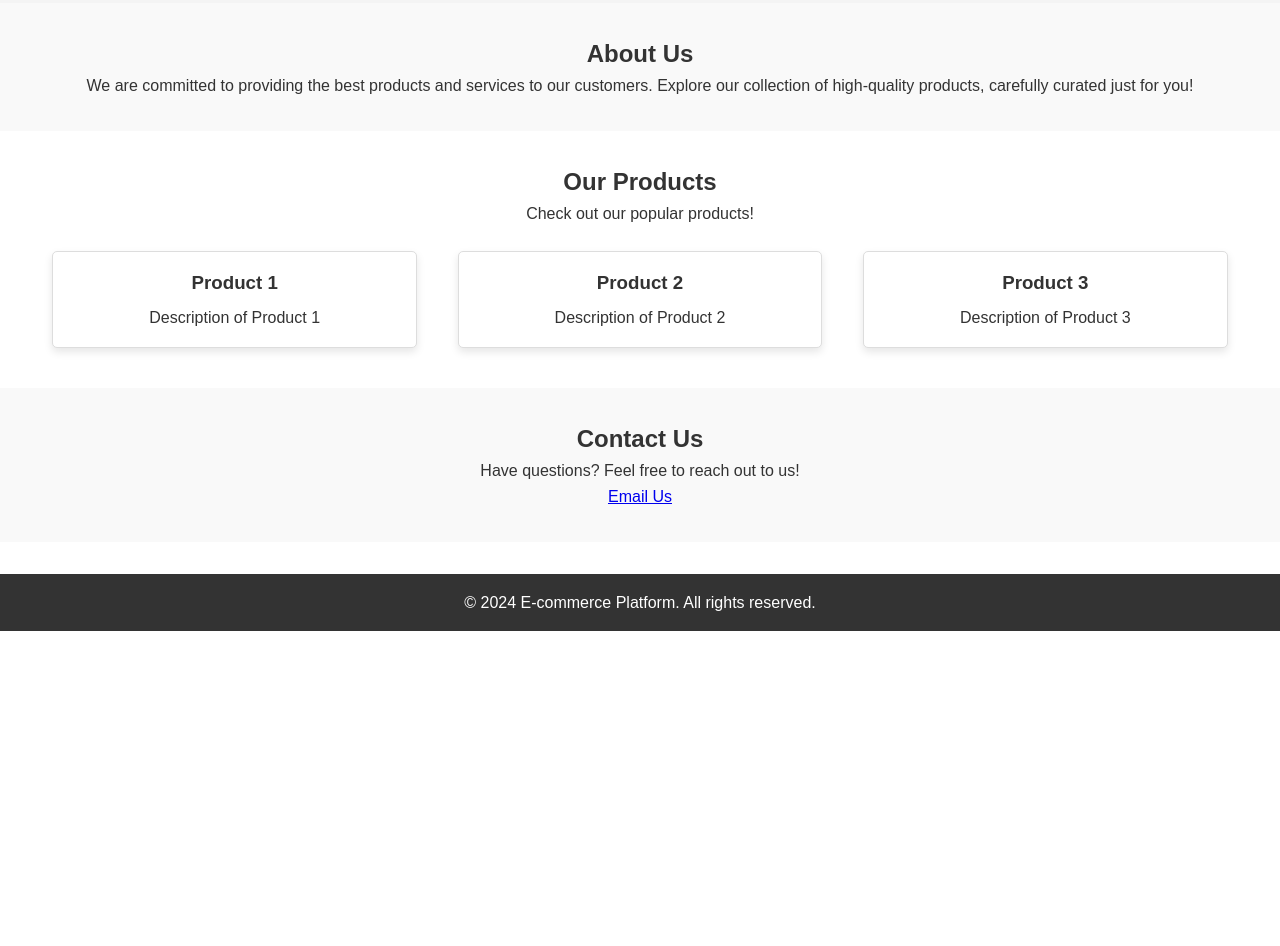
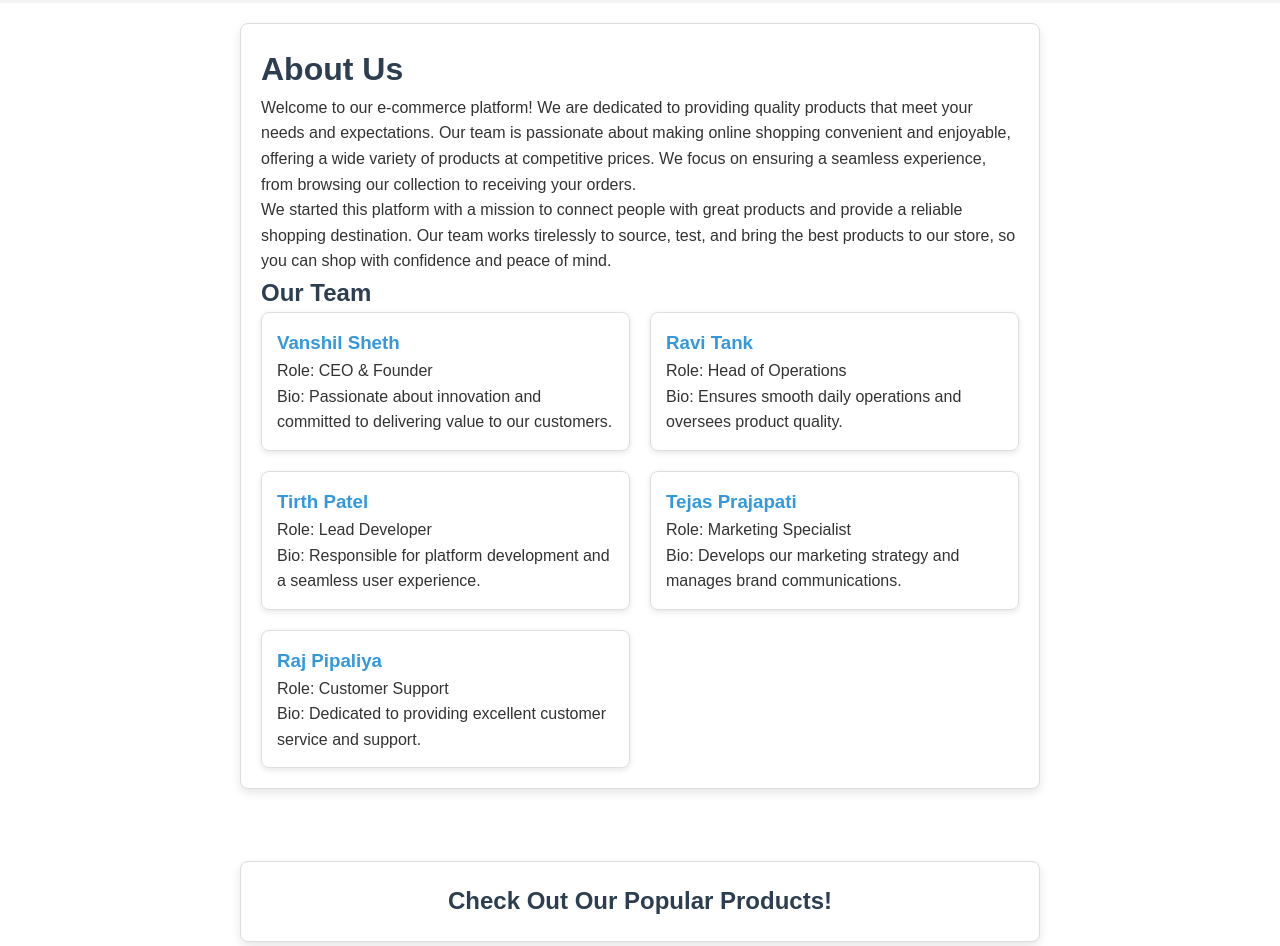
Before and after one commit to Tirthpatel810/E-Commerce, a website: page public/index.html in a window 1280 px wide. Shown: the part 322-1268 px from the top of the page. Before the commit the page ends 953 px from the top, so only its background shows below. Drawn offline with nearby package versions, Linux system fonts and the light colour scheme; no server answers.

Commit message:
add catagory in product and make other changes

```diff
--- a/models/product.js
+++ b/models/product.js
@@ -9,7 +9,8 @@ const productSchema = new mongoose.Schema({
     description: String,
     image: String,
     sellerName: String,
-    totalSold: { type: Number, default: 0 }, // New field to track items sold
+    totalSold: { type: Number, default: 0 },
+    category: { type: String, required: true }
 });
 
 const Product = mongoose.model('Product', productSchema);
--- a/public/angular.js
+++ b/public/angular.js
@@ -83,9 +83,11 @@ app.controller('ProductController', function($scope) {
 };
 });
 
-app.controller('indexCtrl',function($scope){
+app.controller('indexCtrl',function($scope,$http){
     $scope.currentUser = {};
     $scope.loggedin = false;
+    $scope.popularProducts = [];
+
     $scope.logout = function() {
         sessionStorage.removeItem('user');
         sessionStorage.clear();
@@ -113,6 +115,11 @@ app.controller('indexCtrl',function($scope){
     catch{
         $scope.currentUser = {};
     }
+
+    $http.get('/api/popular-products')
+        .then(response => {
+            $scope.popularProducts = response.data;
+        }).catch(error => console.error('Error fetching popular products:', error));
 });
 
 app.controller('sellerCtrl', function($scope, $http) {
--- a/public/index.html
+++ b/public/index.html
@@ -32,28 +32,54 @@
     </section>
 
     <!-- About Section -->
-    <section id="about" class="content-section">
-        <h2>About Us</h2>
-        <p>We are committed to providing the best products and services to our customers. Explore our collection of high-quality products, carefully curated just for you!</p>
-    </section>
+    <div class="about-us">
+        <h1>About Us</h1>
+        <p>
+            Welcome to our e-commerce platform! We are dedicated to providing quality products that meet your needs and expectations. Our team is passionate about making online shopping convenient and enjoyable, offering a wide variety of products at competitive prices. We focus on ensuring a seamless experience, from browsing our collection to receiving your orders.
+        </p>
+        <p>
+            We started this platform with a mission to connect people with great products and provide a reliable shopping destination. Our team works tirelessly to source, test, and bring the best products to our store, so you can shop with confidence and peace of mind.
+        </p>
 
-    <!-- Products Section -->
+        <h2>Our Team</h2>
+        <div class="team-members">
+            <div class="team-member">
+                <h3>Vanshil Sheth</h3>
+                <p>Role: CEO & Founder</p>
+                <p>Bio: Passionate about innovation and committed to delivering value to our customers.</p>
+            </div>
+            <div class="team-member">
+                <h3>Ravi Tank</h3>
+                <p>Role: Head of Operations</p>
+                <p>Bio: Ensures smooth daily operations and oversees product quality.</p>
+            </div>
+            <div class="team-member">
+                <h3>Tirth Patel</h3>
+                <p>Role: Lead Developer</p>
+                <p>Bio: Responsible for platform development and a seamless user experience.</p>
+            </div>
+            <div class="team-member">
+                <h3>Tejas Prajapati</h3>
+                <p>Role: Marketing Specialist</p>
+                <p>Bio: Develops our marketing strategy and manages brand communications.</p>
+            </div>
+            <div class="team-member">
+                <h3>Raj Pipaliya</h3>
+                <p>Role: Customer Support</p>
+                <p>Bio: Dedicated to providing excellent customer service and support.</p>
+            </div>
+        </div>
+    </div>
+
+    <!-- Popular Products Section -->
     <section id="products" class="content-section">
-        <h2>Our Products</h2>
-        <p>Check out our popular products!</p>
-        <div class="product-gallery">
-            <!-- Product Items (Placeholder) -->
-            <div class="product-item">
-                <h3>Product 1</h3>
-                <p>Description of Product 1</p>
-            </div>
-            <div class="product-item">
-                <h3>Product 2</h3>
-                <p>Description of Product 2</p>
-            </div>
-            <div class="product-item">
-                <h3>Product 3</h3>
-                <p>Description of Product 3</p>
+        <div class="popular-products">
+            <h2>Check Out Our Popular Products!</h2>
+            <div ng-repeat="product in popularProducts">
+                <img ng-src="{{product.image}}" alt="{{product.productName}}">
+                <h3>{{ product.productName }}</h3>
+                <p>{{ product.description }}</p>
+                <p>Price: ${{ product.price }}</p>
             </div>
         </div>
     </section>
@@ -62,7 +88,7 @@
     <section id="contact" class="content-section">
         <h2>Contact Us</h2>
         <p>Have questions? Feel free to reach out to us!</p>
-        <a href="mailto:support@ecommerce.com" class="button">Email Us</a>
+        <a href="mailto:pateltirth2833@gmail.com" class="button">Email Us</a>
     </section>
 
     <!-- Footer Section -->
--- a/public/styles_index.css
+++ b/public/styles_index.css
@@ -10,6 +10,7 @@ body {
     color: #333;
     line-height: 1.6;
 }
+
 
 /* Header */
 header {
@@ -122,3 +123,48 @@ footer {
     text-align: center;
     margin-top: 2rem;
 }
+
+.about-us, .popular-products {
+    width: 90%;
+    max-width: 800px;
+    margin: 20px auto;
+    padding: 20px;
+    border: 1px solid #ddd;
+    border-radius: 8px;
+    box-shadow: 0 4px 10px rgba(0, 0, 0, 0.1);
+    background-color: #fff;
+}
+
+.about-us h1, .about-us h2, .popular-products h2 {
+    color: #2c3e50;
+}
+
+.team-members {
+    display: grid;
+    grid-template-columns: 1fr 1fr;
+    gap: 20px;
+}
+
+.team-member {
+    padding: 15px;
+    border: 1px solid #ddd;
+    border-radius: 8px;
+    box-shadow: 0 2px 6px rgba(0, 0, 0, 0.1);
+}
+
+.team-member h3 {
+    margin-top: 0;
+    color: #3498db;
+}
+
+.popular-products {
+    display: flex;
+    flex-direction: column;
+    align-items: center;
+}
+
+.popular-products div {
+    width: 100%;
+    text-align: center;
+    margin: 10px 0;
+}
--- a/public/styles_seller.css
+++ b/public/styles_seller.css
@@ -109,7 +109,9 @@ th {
 }
 td button {
     border: none;
+    width: 100px;
     padding: 8px 12px;
+    margin-top: 4px;
     border-radius: 5px;
     color: #fff;
     cursor: pointer;
```
Also changed, not shown: public/seller.html (+12 -0 lines), server.js (+9 -0 lines).
